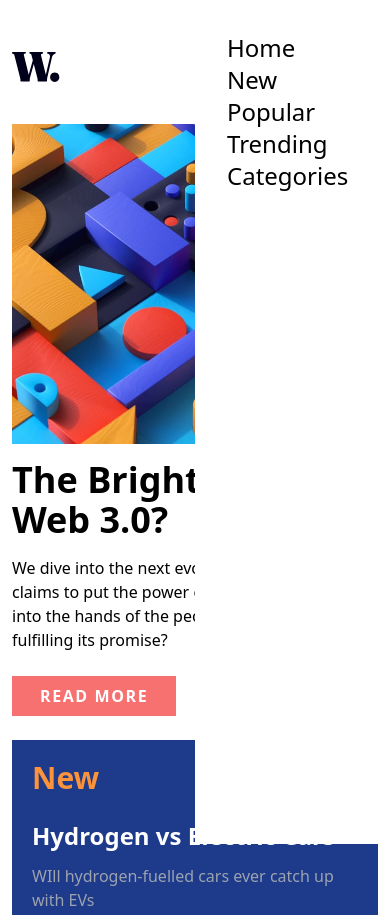
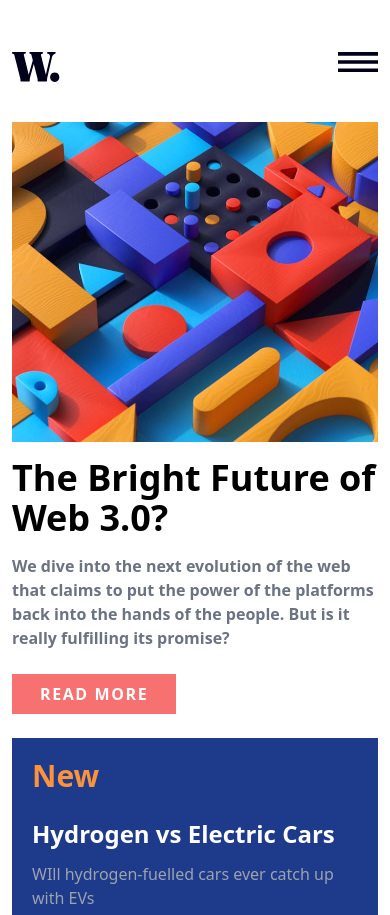
Before and after one commit to qudus2019/news-homepage, a website: page index.html in a window 390 px wide. Shown: the top 915 px of the page. Drawn offline with Linux system fonts and the light colour scheme.

Commit message:
made little changes

```diff
--- a/index.html
+++ b/index.html
@@ -22,17 +22,14 @@
       <div class="logo-wrapper w-12">
         <img src="assets/images/logo.svg" alt="logo">
       </div>
-      <ul class="hidde flex flex-col md:flex-row ju fixed bg-white right-0 top-0 h-screen w-2/4 p-8 text-2xl">
+      <ul class="hidden md:flex flex-row">
         <li class="mr-8"> <a href="#" class="hover:text-red-400 hover:cursor-pointer">Home</a> </li>
         <li class="mr-8"> <a href="#" class="hover:text-red-400 hover:cursor-pointer">New</a> </li>
         <li class="mr-8"> <a href="#" class="hover:text-red-400 hover:cursor-pointer">Popular</a> </li>
         <li class="mr-8"> <a href="#" class="hover:text-red-400 hover:cursor-pointer">Trending</a> </li>
         <li> <a href="#" class="hover:text-red-400 hover:cursor-pointer">Categories</a> </li>
-        <li>
-          <img src="assets/images/icon-menu-close.svg" alt="close icon" class="hidden">
-        </li>
       </ul>
-      <img src="assets/images/icon-menu.svg" alt="" class="w-8 h-8 md:hidden">
+      <img src="assets/images/icon-menu.svg" alt="" class="w-10 h-5 md:hidden">
     </nav>
   </header>
 
@@ -47,7 +44,7 @@
 
       <h1 class="text-4xl md:text-5xl font-bold py-4">The Bright Future of Web 3.0?</h1>
       <div>
-        <p>We dive into the next evolution of the web that claims to put the power of the platforms back into the hands of the people. But is it really fulfilling its promise?</p>
+        <p class="text-gray-500 font-semibold">We dive into the next evolution of the web that claims to put the power of the platforms back into the hands of the people. But is it really fulfilling its promise?</p>
         <button class="bg-red-400 px-7 py-2 text-white font-semibold mt-6 uppercase tracking-widest hover:bg-black">Read More</button>
       </div>
     </section>
--- a/src/input.css
+++ b/src/input.css
@@ -1,3 +1,9 @@
 @tailwind base;
 @tailwind components;
 @tailwind utilities;
+
+*{
+    padding:0;
+    margin:0;
+    box-sizing: border-box;
+}
```
Also changed, not shown: css/main.css.
